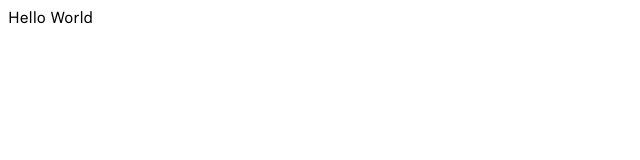
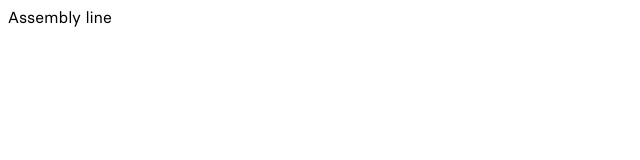
Before and after one commit to kingkong12/assmembly-line-react, a React (Create React App) app: page / in a window 1280 px wide. Shown: the top 160 px of the page, without its empty margins (0-640 px from the left). Built offline with nearby package versions, Linux system fonts and the light colour scheme.

Commit message:
(wip) code clean up & assembly component setup

```diff
--- a/src/App.tsx
+++ b/src/App.tsx
@@ -4,12 +4,15 @@ import { ThemeProvider } from 'styled-components/macro'
 import theme from './styles/theme'
 import GlobalStyles from './styles/globalStyles'
 
+import AssemblyLine from 'pages/AssemblyLine'
+import { stages } from 'constants/assemblyLineStages'
+
 function App(): JSX.Element {
   return (
     // Theme Provider acts a context api provided by styled component to drill theme into whole app
     <ThemeProvider theme={theme}>
       <GlobalStyles />
-      Hello World
+      <AssemblyLine stages={stages} />
     </ThemeProvider>
   )
 }
--- /dev/null
+++ b/src/constants/assemblyLineStages.ts
@@ -0,0 +1,3 @@
+import { AssemblyLineStagesTS } from 'smeui-interfaces/constants'
+
+export const stages: AssemblyLineStagesTS = ['Ideas', 'Development', 'Testing', 'Deployment']
--- a/src/interfaces/Constants.d.ts
+++ b/src/interfaces/Constants.d.ts
@@ -3,4 +3,6 @@ declare module 'smeui-interfaces/constants' {
 
   type routes = typeof apiRoutes
   interface ApiRoutes extends routes {}
+
+  export type AssemblyLineStagesTS = Array<string>
 }
--- /dev/null
+++ b/src/pages/AssemblyLine.tsx
@@ -0,0 +1,12 @@
+import React, { FC } from 'react'
+import { AssemblyLineStagesTS } from 'smeui-interfaces/constants'
+
+interface AssemblyLineTS {
+  stages: AssemblyLineStagesTS
+}
+
+const AssemblyLine: FC<AssemblyLineTS> = ({ stages }) => {
+  return <div>Assembly line</div>
+}
+
+export default AssemblyLine
```
Also changed, not shown: src/setupProxy.js (+4 -4 lines).
